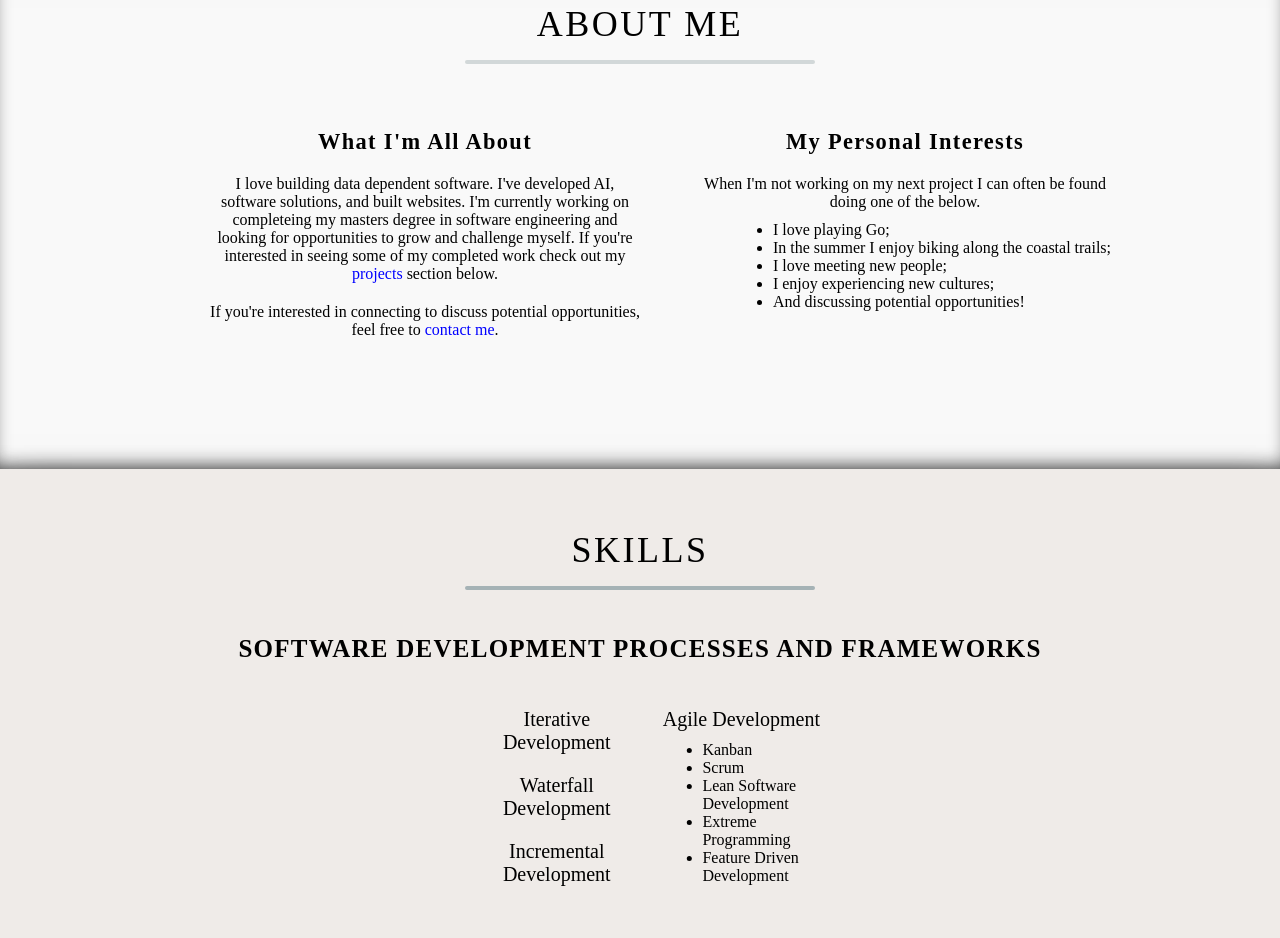
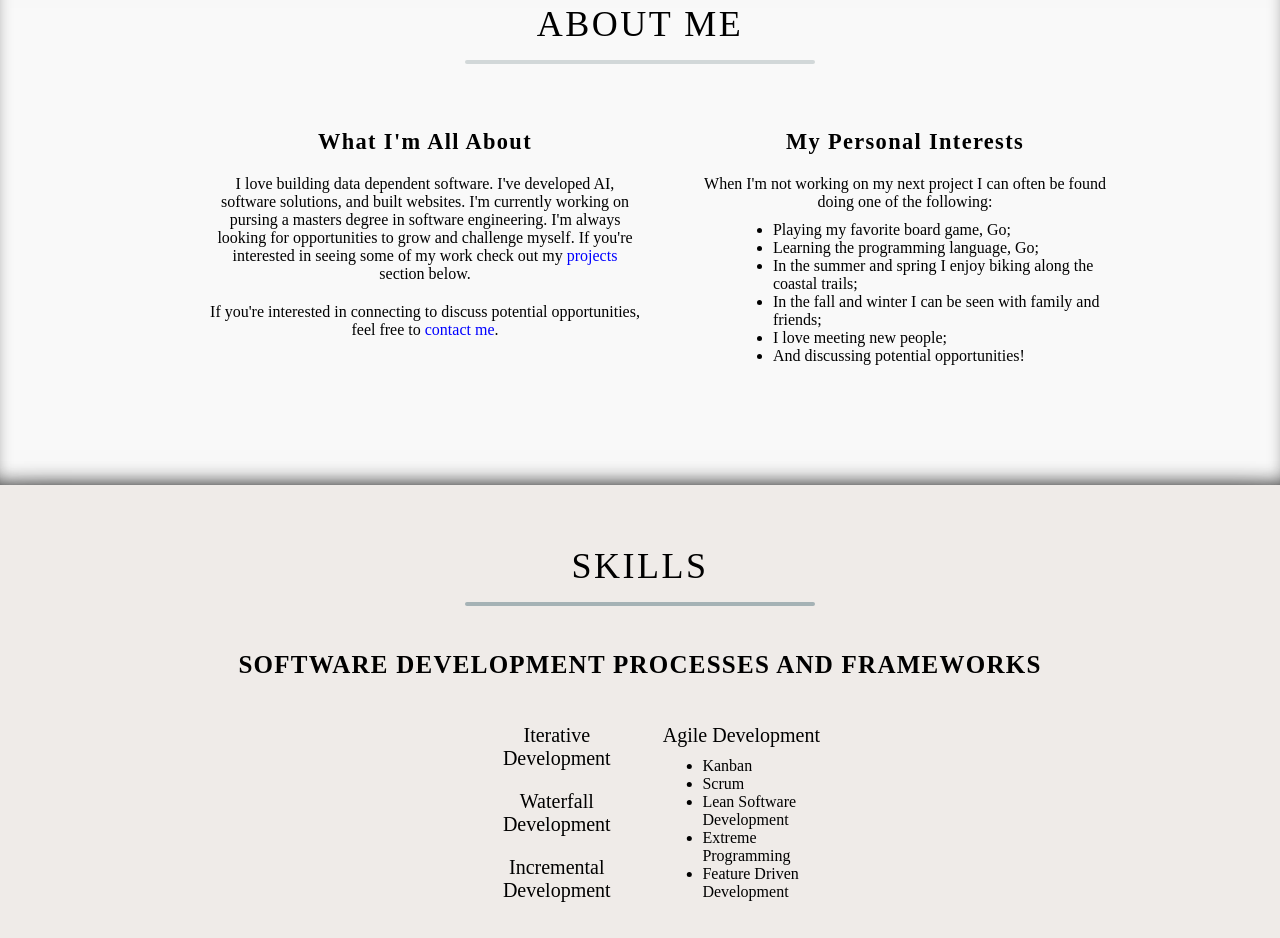
Before and after one commit to pauljmello/my-website, a plain HTML site: page index.html in a window 1280 px wide. Shown: the part 857-1795 px from the top of the page. Drawn offline with nearby package versions, Linux system fonts and the light colour scheme.

Commit message:
minor updates to information
Minor Updates to About me Section
Updated Resume (Still WIP)

```diff
--- a/index.html
+++ b/index.html
@@ -86,10 +86,10 @@
                         <h3>What I'm All About</h3>
                         <p class="about-text">
                             I love building data dependent software. I've developed AI, software solutions, and built
-                            websites. I'm currently working on completeing my masters degree in software engineering and
+                            websites. I'm currently working on pursing a masters degree in software engineering. I'm
+                            always
                             looking for opportunities to grow and challenge myself. If you're interested in seeing some
-                            of
-                            my completed work check out my <a href="#projects">projects</a> section below.
+                            of my work check out my <a href="#projects">projects</a> section below.
                         </p>
                         <p class="about-text">
                             If you're interested in connecting to discuss potential opportunities, feel free to
@@ -99,20 +99,23 @@
                     <div class="text-container">
                         <h3>My Personal Interests</h3>
                         <p class="about-text">
-                            When I'm not working on my next project I can often be found doing one of the below.
+                            When I'm not working on my next project I can often be found doing one of the following:
                         </p>
                         <ul class="interest-list">
                             <li>
-                                I love playing Go;
+                                Playing my favorite board game, Go;
                             </li>
                             <li>
-                                In the summer I enjoy biking along the coastal trails;
+                                Learning the programming language, Go;
+                            </li>
+                            <li>
+                                In the summer and spring I enjoy biking along the coastal trails;
+                            </li>
+                            <li>
+                                In the fall and winter I can be seen with family and friends;
                             </li>
                             <li>
                                 I love meeting new people;
-                            </li>
-                            <li>
-                                I enjoy experiencing new cultures;
                             </li>
                             <li>
                                 And discussing potential opportunities!
```
Also changed, not shown: 1 other file.
